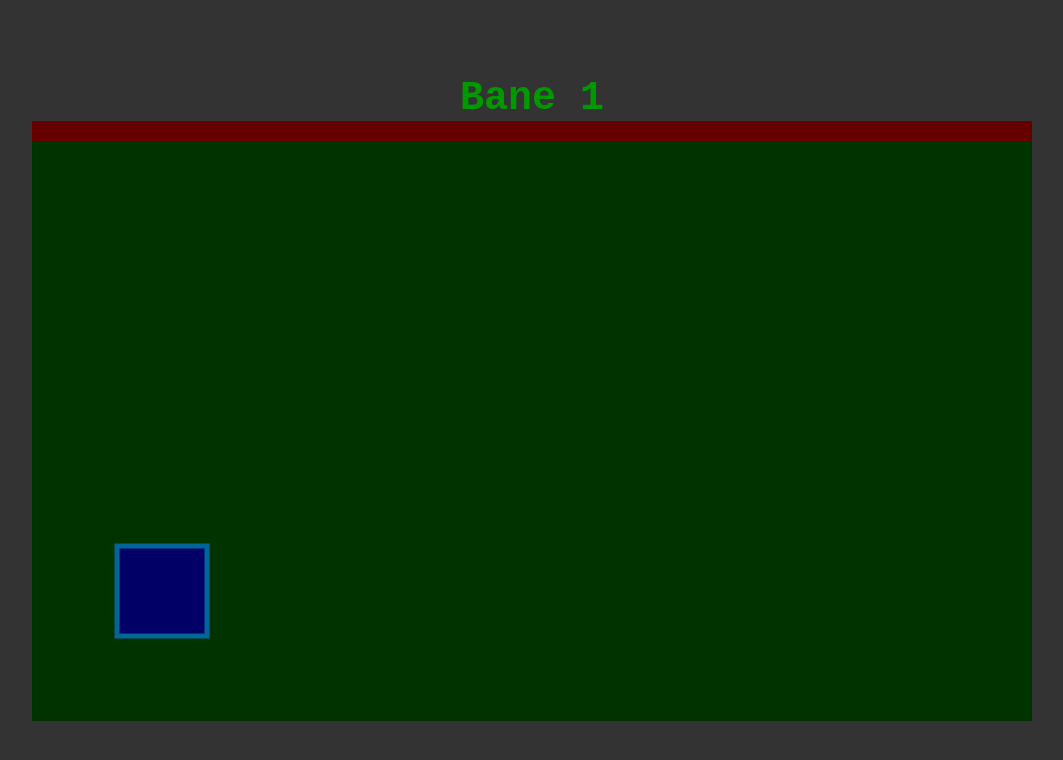
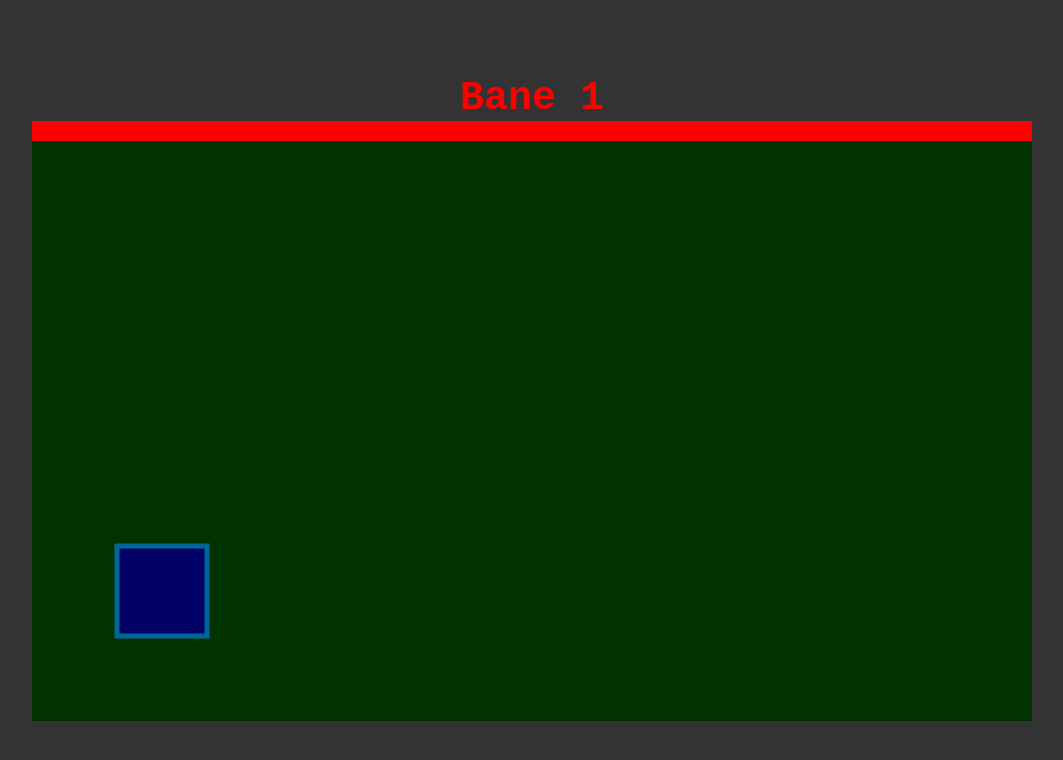
Before and after one commit to jespereklund/Lunar-Outpost, a Svelte app in the folder Game/: page / in a window 1280 px wide. Both pictures are taken after a click on the button "Start spil". Shown: the top 760 px of the page, without its empty margins (108-1171 px from the left). Built offline with nearby package versions, Linux system fonts and the light colour scheme.

Commit message:
auto wall color

```diff
--- a/Game/src/App.svelte
+++ b/Game/src/App.svelte
@@ -30,7 +30,7 @@
 			<p class="text"><button class="big-btn" on:click={(e) => gameState = "game"}>Start spil</button></p>
 		</div>
 	{:else if gameState === "game" }
-		<Game currentTrackNr = {trackNr} on:success={success} on:failed={failed}></Game>
+		<Game currentTrackNr = {trackNr} {numOfTracks} on:success={success} on:failed={failed}></Game>
 	{:else if gameState === "failed"}
 		<div class="text">Du døde!
 			<br><br>
--- a/Game/src/Game.svelte
+++ b/Game/src/Game.svelte
@@ -5,6 +5,8 @@
     import { createEventDispatcher } from "svelte";
 
     export let currentTrackNr = 0
+    export let numOfTracks = 0
+    let wallColor
 
     let canvasWidth = 1000
     let canvasHeight = 600
@@ -24,30 +26,22 @@
     }
 
     let text
-    let startTime
-    let gameState = "start"
     let currentTrack = {}
+    let wallHue
 
     let keyboardManager = new KeyboardManager()
     const dispatch = createEventDispatcher()
 
     onMount(async () => {
         currentTrack = [...tracks][currentTrackNr]
-        //console.log("walls", currentTrack)
+        wallHue = 365 * (currentTrackNr / numOfTracks)
+        wallColor = "hsl(" + wallHue + ", 100%, 50%)"
         ship.x = currentTrack.ship.x
         ship.y = currentTrack.ship.y
         drawTimer = setInterval(nextFrame, drawTime)
         document.onkeydown = keyDownHandler
         document.onkeyup = keyUpHandler
     })
-
-    //called when first key is pressed
-    function startGame() {
-        if(gameState === "start") {
-            startTime = new Date()
-            gameState = "running"
-        }
-    }
 
     //calculate movements of the ship and walls and test for collisions
     function nextFrame() {
@@ -98,7 +92,6 @@
             ship.xSpeed = 0
             ship.ySpeed = 0
             text = "You did it!"
-            gameState = "success"
             dispatch("success")
             clearInterval(drawTimer)
 
@@ -107,7 +100,6 @@
             ship.xSpeed = 0
             ship.ySpeed = 0
             text = "Game Over!"
-            gameState = "failed"
             dispatch("failed")
             clearInterval(drawTimer)
         }
@@ -132,7 +124,6 @@
 
     //set pressed key in trust object to 1 and start game at first keypressed event
     function keyDownHandler(e) {
-        startGame()
         keyboardManager.keyDownHandler(e.keyCode)
     }
 
@@ -140,9 +131,10 @@
     function keyUpHandler(e) {
         keyboardManager.keyUpHandler(e.keyCode)
     }
+
 </script>
 <main>
-    <div class="top-text">Bane {currentTrackNr + 1}</div>
+    <div style="color: hsl({wallHue} 100% 50%);" class="top-text">Bane {currentTrackNr + 1}</div>
     <svg
         width={canvasWidth}
         height={canvasHeight}
@@ -153,7 +145,7 @@
 
         <!-- walls -->
          {#each currentTrack.walls as wall}
-            <rect x={wall.x} y={wall.y} width={wall.w} height={wall.h} style="fill: {currentTrack.fill};" />
+            <rect x={wall.x} y={wall.y} width={wall.w} height={wall.h} fill={wallColor} />
          {/each}
 
         <!-- ship -->
@@ -168,7 +160,7 @@
             {ship.x + shipSize / 2},{ship.y + shipSize + Math.random() * 20 + 10}
             {ship.x + shipSize / 2 + 10},{ship.y + shipSize - 2}"
             class="flame"
-            visibility={(keyboardManager.trust.up === 1 && gameState === "running") ? "visible" : "hidden"} />
+            visibility={(keyboardManager.trust.up === 1 ) ? "visible" : "hidden"} />
 
         <!-- top flame -->
         <polygon points="
@@ -176,7 +168,7 @@
             {ship.x + shipSize / 2},{ship.y - Math.random() * 20 - 10}
             {ship.x + shipSize / 2 + 10},{ship.y + 2}"
             class="flame"
-            visibility={(keyboardManager.trust.down === 1 && gameState === "running") ? "visible" : "hidden"} />
+            visibility={(keyboardManager.trust.down === 1 ) ? "visible" : "hidden"} />
 
         <!-- right side flame -->
         <polygon points="
@@ -184,7 +176,7 @@
             {ship.x + shipSize + Math.random() * 20 + 10},{ship.y + shipSize / 2}
             {ship.x + shipSize - 2},{ship.y + shipSize / 2 + 10}"
             class="flame"
-            visibility={(keyboardManager.trust.left === 1 && gameState === "running") ? "visible" : "hidden"} />
+            visibility={(keyboardManager.trust.left === 1 ) ? "visible" : "hidden"} />
 
         <!-- left side flame -->
         <polygon points="
@@ -192,7 +184,7 @@
             {ship.x - Math.random() * 20 - 10},{ship.y + shipSize / 2}
             {ship.x + 2},{ship.y + shipSize / 2 + 10}"
             class="flame"
-            visibility={(keyboardManager.trust.right && gameState === "running") ? "visible" : "hidden"} />
+            visibility={(keyboardManager.trust.right === 1 ) ? "visible" : "hidden"} />
     </svg>
     <br>
 </main>
@@ -217,16 +209,7 @@
 		font-family: 'Courier New', Courier, monospace;
 		font-size: 40px;
 		font-weight: bolder;
-		color: #009900;
 		margin: 0;
 		text-align: center;
     }
-    .time {
-        font-size: 40px;
-        margin: 0;
-        padding: 0;
-        color: #00ff00;
-        font-family:'Courier New', Courier, monospace;
-        font-weight:bolder;
-    }
 </style>
```
